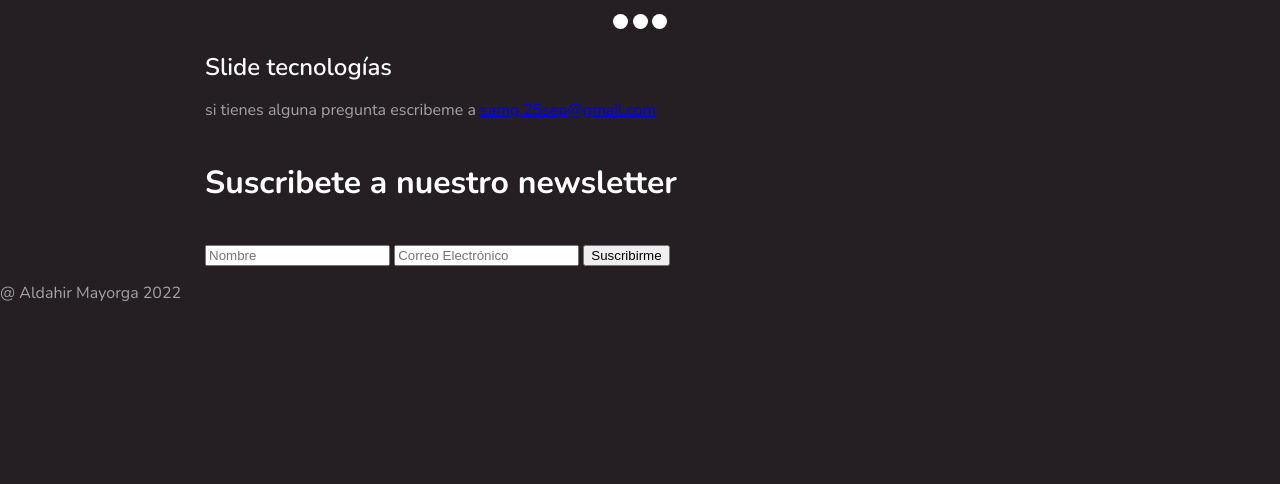
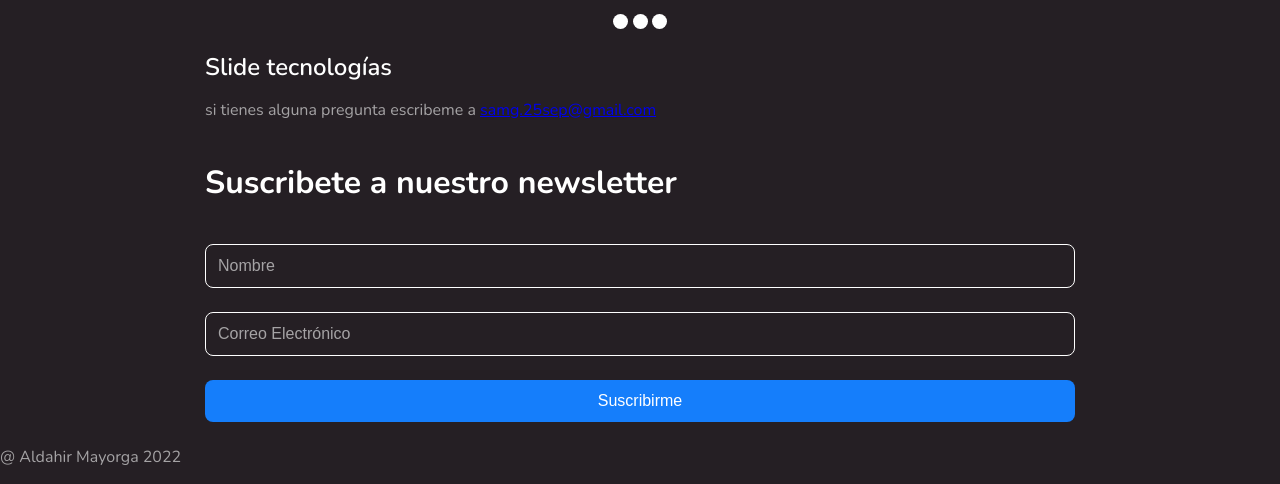
Before and after one commit to AldaMayorgaDev/Nemium, a plain HTML site: page index.html in a window 1280 px wide. Shown: the part 5458-5942 px from the top of the page. Before the commit the page ends 5778 px from the top, so only its background shows below. Drawn offline with nearby package versions, Linux system fonts and the light colour scheme.

Commit message:
Se agrega formulario y estilos para formulario

```diff
--- a/css/styles-logical.css
+++ b/css/styles-logical.css
@@ -205,3 +205,35 @@ section + hr {
     background-color: white;
     border-radius: 50%;
 }
+
+
+/* Formulario */
+
+.form input{
+    inline-size: 100%;
+    border: 1px solid var(--white30);
+    box-sizing: border-box;
+    background:  #251f24;
+    border-radius: 8px;
+    padding-inline: 12px;
+    padding-block: 12px;
+    color: var(--white30);
+    font-size: 16px;
+    display: block;
+    margin-block-end: 24px;
+
+}
+
+.form input::-webkit-input-placeholder{
+    color: var(--white20);
+}
+
+.form input[type="submit"]{
+    background-color: #157EFB;
+    border: none;
+}
+
+.form input[type="submit"]:hover{
+    cursor: pointer;
+    font-size: 18px;
+}
--- a/index.html
+++ b/index.html
@@ -272,15 +272,16 @@
        <p>
            si tienes alguna  pregunta escribeme a <a href="mailto:samg.25sep@gmail.com">samg.25sep@gmail.com</a>
        </p>
-       <h2>
-           Suscribete a nuestro newsletter
-       </h2>
-       <from>
-           <input type="text" placeholder="Nombre" name="Nombre">
-           <input type="email" placeholder="Correo Electrónico" name="email pattern=".+@globex\.com">
-           <input type="button" value="Suscribirme">
-       </form>
-
+       <div class="section-content">
+          <h2>
+            Suscribete a nuestro newsletter
+          </h2>
+          <form action="#" class="form">
+           <input type="text" placeholder="Nombre" name="Nombre" required>
+           <input type="email" placeholder="Correo Electrónico" name="email" pattern=".+@globex\.com" required>
+           <input type="submit" value="Suscribirme">
+          </form>
+       </div>
         </div>
       </div>
     </main>
```
